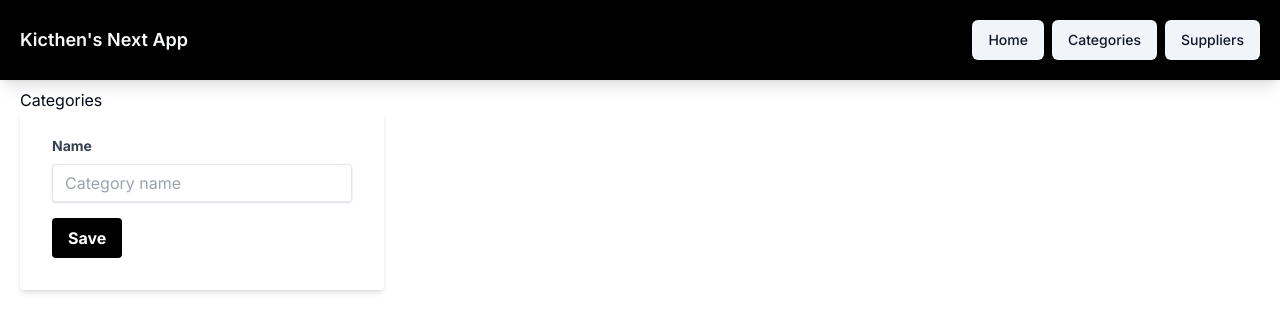
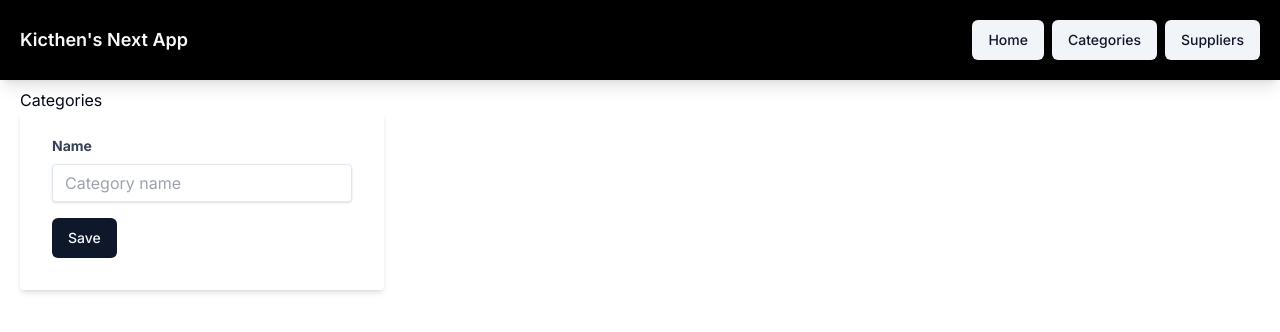
Before and after one commit to danielschmitz/kitchen-app-next-prisma-tailwind-shadcn, a Next.js app: page /categories/new in a window 1280 px wide. Shown: the top 332 px of the page. Built offline with nearby package versions, Linux system fonts and the light colour scheme.

Commit message:
using Button

```diff
--- a/src/app/categories/new/error.tsx
+++ b/src/app/categories/new/error.tsx
@@ -1,5 +1,6 @@
 'use client'
 
+import { Button } from '@/components/ui/button'
 import { useEffect } from 'react'
 
 export default function Error({
@@ -19,14 +20,14 @@ export default function Error({
       <h2>Something went wrong!</h2>
       <b>{error.message}</b>
       <br/>
-      <button
+      <Button
         onClick={
           // Attempt to recover by trying to re-render the segment
           () => reset()
         }
       >
         Try again
-      </button>
+      </Button>
     </div>
   )
 }
--- a/src/app/categories/new/page.tsx
+++ b/src/app/categories/new/page.tsx
@@ -1,3 +1,4 @@
+import { Button } from "@/components/ui/button";
 import { PrismaClient } from "@prisma/client";
 import Link from "next/link";
 import { redirect } from "next/navigation";
@@ -46,12 +47,11 @@ const page = () => {
             />
           </div>
           <div className="flex items-center justify-between">
-            <button
-              className="bg-black hover:bg-blue-700 text-white font-bold py-2 px-4 rounded focus:outline-none focus:shadow-outline"
+            <Button
               type="submit"
             >
               Save
-            </button>
+            </Button>
           </div>
         </form>
       </div>
```
